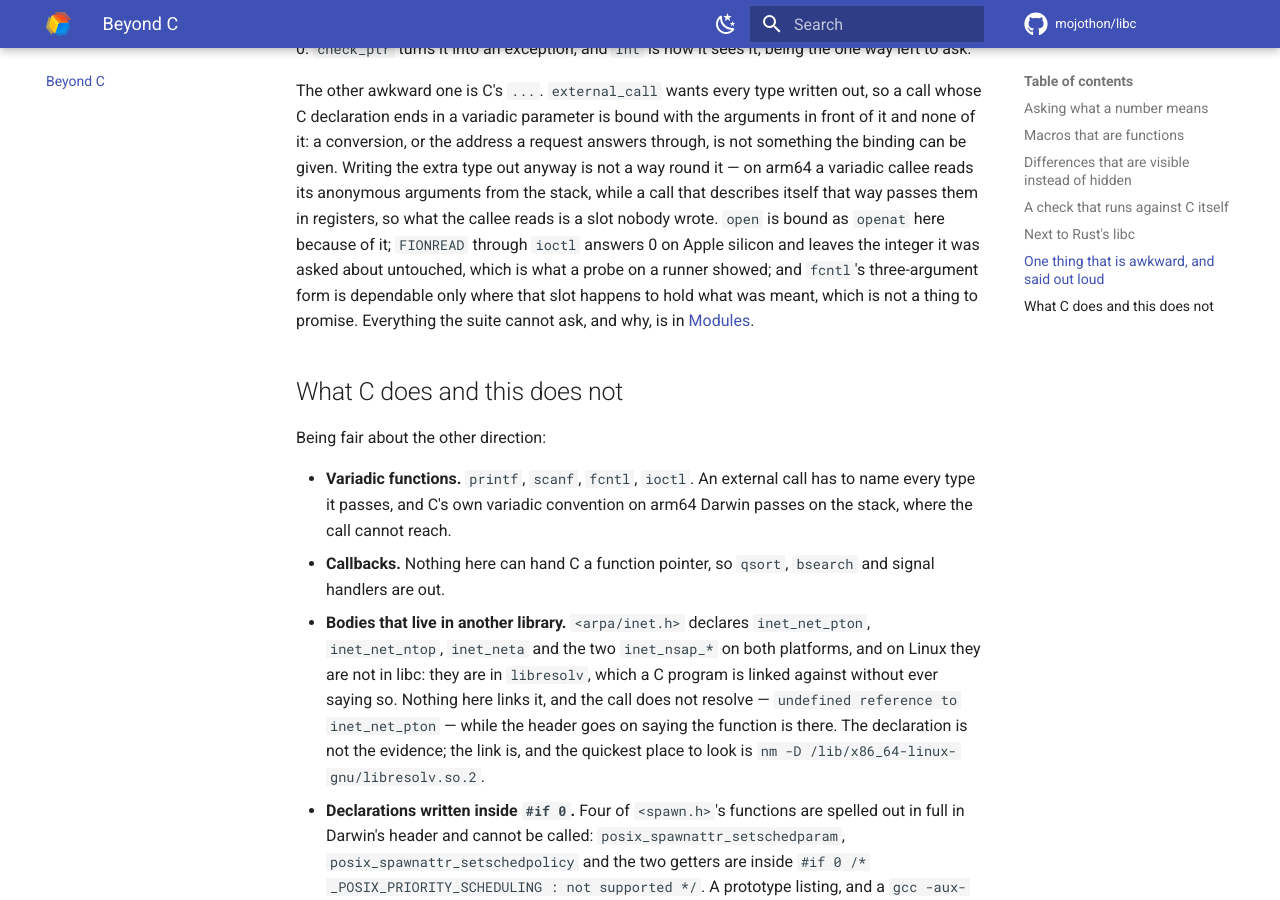
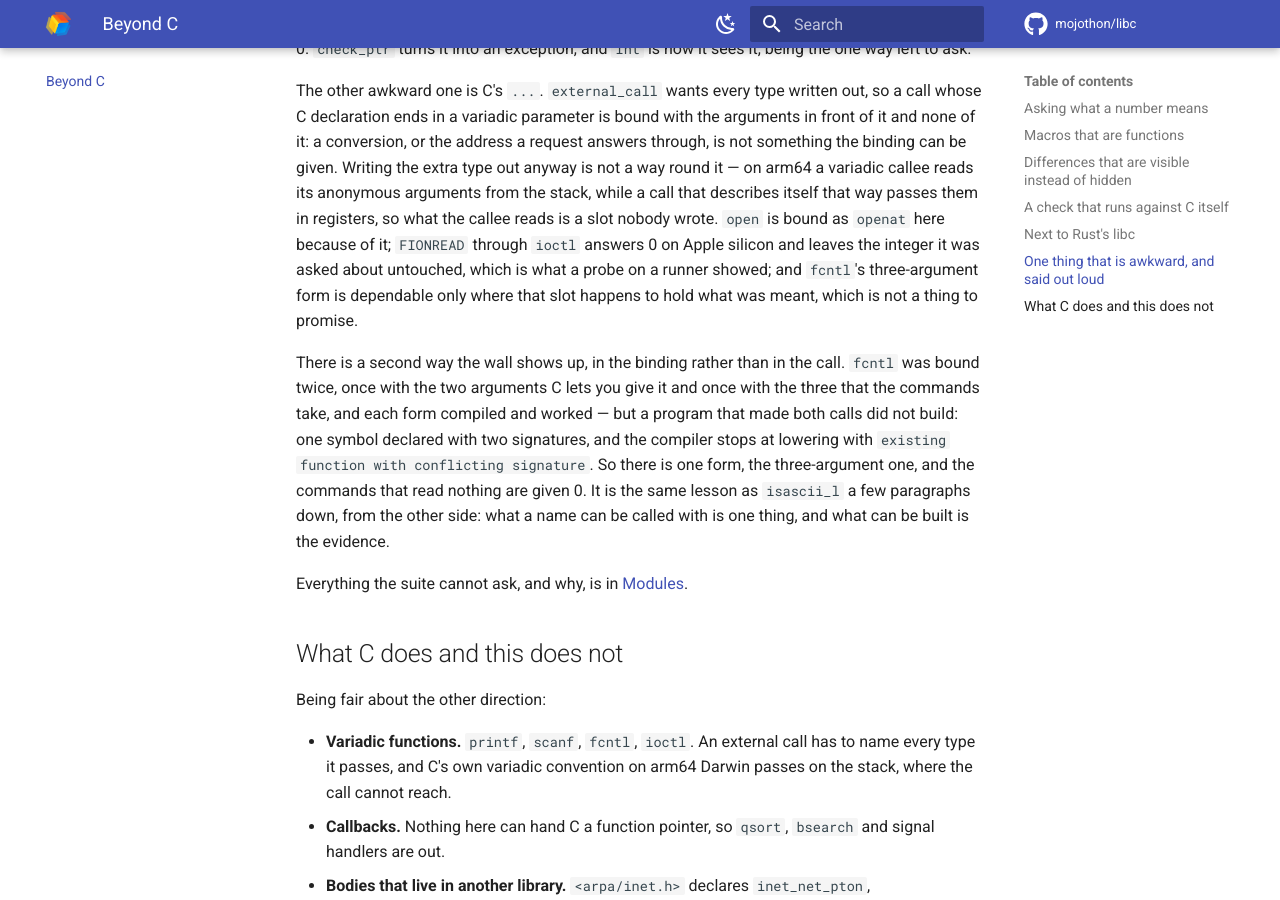
Before and after one commit to mojothon/libc, an MkDocs documentation site: the page built from docs/beyond-c.md, in a window 1280 px wide and 900 px high, scrolled down 5120 px. Built offline with MkDocs 1.6.1 and Material for MkDocs 9.7.7, drawn with Linux system fonts in a browser that asks for light colours; comment, search, counter and statistics services are not loaded.

Commit message:
fix(errno): ask for EAGAIN with a flag at open time, and bind fcntl once
`test_errno` returned early on macOS with a note that the runner hung somewhere
around a read of a non-blocking pipe. The note was right and the diagnosis
behind it was not: the read end was made non-blocking with `fcntl(fd, F_SETFL,
O_NONBLOCK)`, whose third argument is the variadic one, and on arm64 that
argument never arrives — so the descriptor stayed blocking and the read waited
for a byte that was never coming. A test that hangs is the one failure mode
this suite cannot report, and it cost a whole test's worth of coverage on that
platform.

The flag now goes where it has a name: a fifo is made, opened with
`O_NONBLOCK` in the `openat` call, and read with nothing in it. A writer is
opened on the other end as well, because a fifo with nobody writing to it is at
its end — that read answers 0, which is EOF and not the failure this is about.
Both platforms answer `EAGAIN`, 11 here and 35 on Darwin, which is the number
the test exists to pin down, and the skip is gone.

The other half is `fcntl`. It was bound twice, and each form was fine alone —
but a program that calls both does not build: one symbol, two signatures, and
the compiler stops at lowering with `existing function with conflicting
signature`. `scripts/check-symbols.py` cannot see that, and neither could any
test, because the failure is in the module rather than in a call. Since every
caller here already used the three-argument form, that is the one that stayed,
the two-argument one is gone, and the commands that read nothing are given 0.
Its docstring now also says which commands lose their argument on Apple
silicon — the ones that set something — and why the ones that only ask do not.

Those two are what the new `fcntl` test asks: `F_GETFD` and `F_GETFL` on a
descriptor opened with `O_CLOEXEC` and `O_NONBLOCK`, the same two on one opened
with neither, and -1 with EBADF on a descriptor that is not there.

```diff
--- a/docs/beyond-c.md
+++ b/docs/beyond-c.md
@@ -249,8 +249,19 @@ nobody wrote. `open` is bound as `openat` here because of it; `FIONREAD`
 through `ioctl` answers 0 on Apple silicon and leaves the integer it was asked
 about untouched, which is what a probe on a runner showed; and `fcntl`'s
 three-argument form is dependable only where that slot happens to hold what
-was meant, which is not a thing to promise. Everything the suite cannot ask,
-and why, is in [Modules](modules.md).
+was meant, which is not a thing to promise.
+
+There is a second way the wall shows up, in the binding rather than in the
+call. `fcntl` was bound twice, once with the two arguments C lets you give it
+and once with the three that the commands take, and each form compiled and
+worked — but a program that made both calls did not build: one symbol
+declared with two signatures, and the compiler stops at lowering with
+`existing function with conflicting signature`. So there is one form, the
+three-argument one, and the commands that read nothing are given 0. It is the
+same lesson as `isascii_l` a few paragraphs down, from the other side: what a
+name can be called with is one thing, and what can be built is the evidence.
+
+Everything the suite cannot ask, and why, is in [Modules](modules.md).
 
 ## What C does and this does not
 
```
Also changed, not shown: CHANGELOG.md (+29 -0 lines), docs/modules.md (+1 -1 lines), 3 other files.
